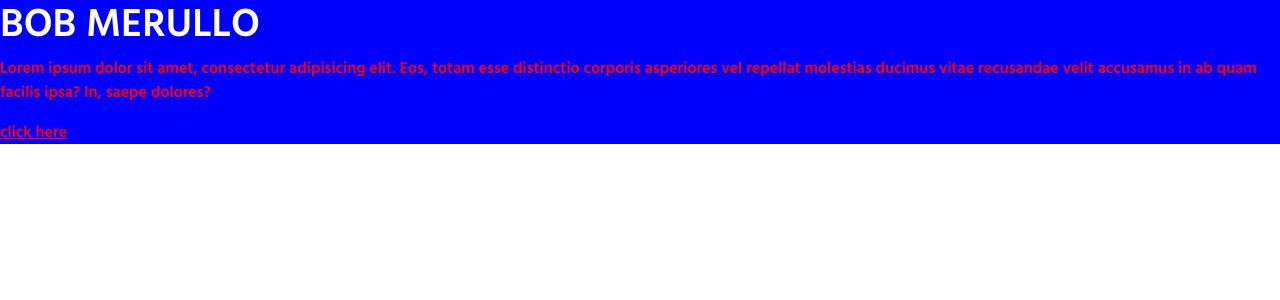
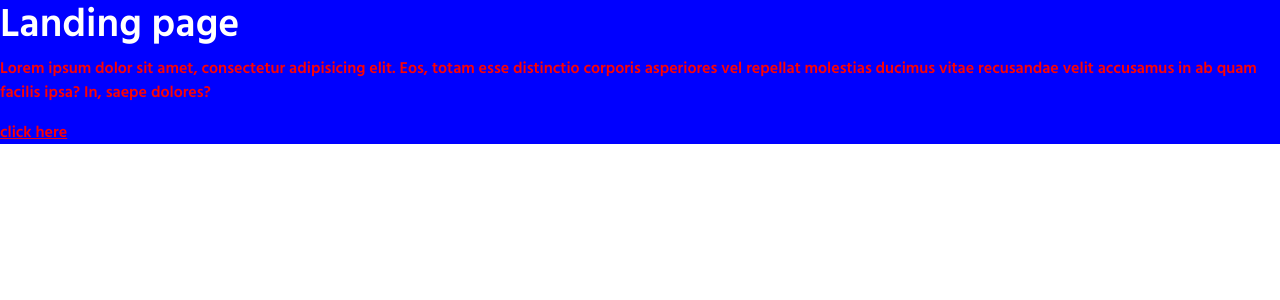
Before and after one commit to BMerullo/Bob-portfolio, a React (Create React App) app in the folder client/: page / in a window 1280 px wide. Shown: the top 300 px of the page. Built offline with nearby package versions, Linux system fonts and the light colour scheme.

Commit message:
first commit test

```diff
--- a/client/src/pages/LandingPage.jsx
+++ b/client/src/pages/LandingPage.jsx
@@ -4,7 +4,7 @@ import { Link } from "react-router-dom";
 const LandingPage = () => {
   return (
     <div style={styleSheet}>
-      <h1>BOB MERULLO</h1>
+      <h1>Landing page</h1>
       <p style={pStyle}>
         Lorem ipsum dolor sit amet, consectetur adipisicing elit. Eos, totam
         esse distinctio corporis asperiores vel repellat molestias ducimus vitae
```
